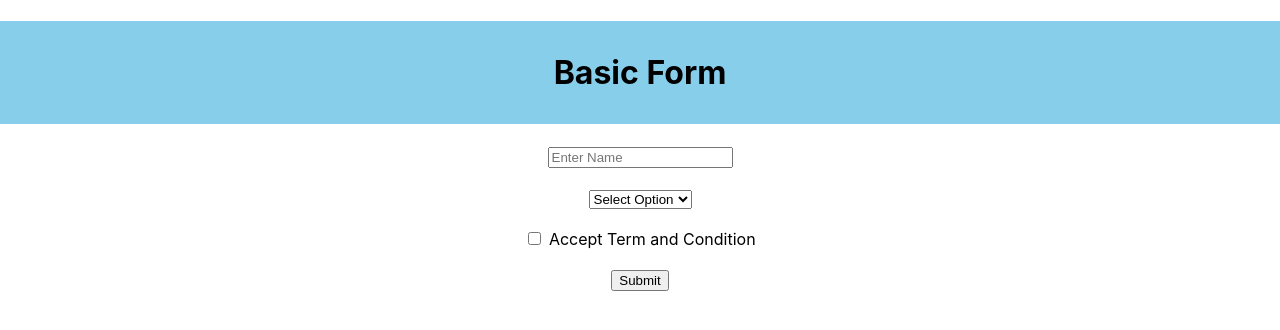
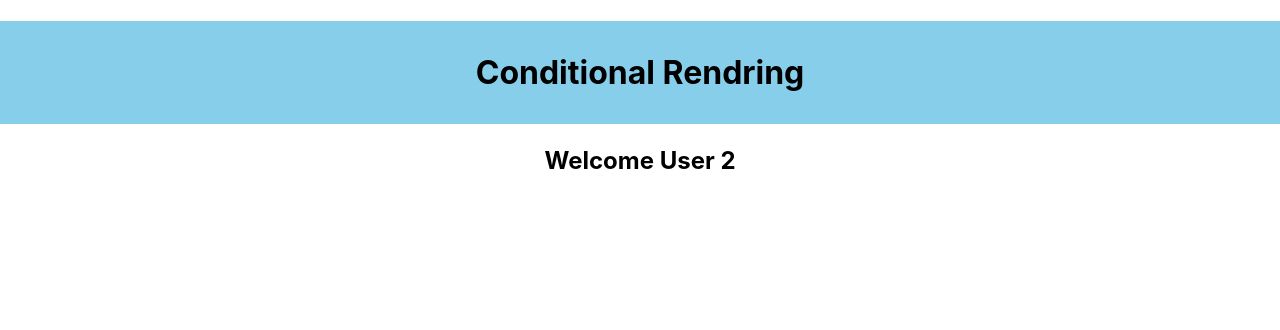
Before and after one commit to chandrabhanusonu/React-Example, a React (Create React App) app: page / in a window 1280 px wide. Shown: the top 330 px of the page. Built offline with nearby package versions, Linux system fonts and the light colour scheme.

Commit message:
Conditional Redring

```diff
--- a/src/App.js
+++ b/src/App.js
@@ -1,30 +1,16 @@
 
 import { useState } from 'react';
 import './App.css';
+import Profile from './Profile';
 
 function App() {
-  const [name,setName] = useState("");
-  const [tac,setTac] = useState(false);
-  const[intrest,setIntrest] = useState("");
-  function getFormData(e) {
-    console.log(name,tac,intrest);
-    e.preventDefault();
-  }
   return (
     <div className="App">
       <div>
-        <h1 style={{backgroundColor:"skyblue" , padding:"2rem"}}>Basic Form</h1>
+        <h1 style={{backgroundColor:"skyblue" , padding:"2rem"}}>Conditional Rendring</h1>
       </div>
-      <form onSubmit={getFormData}>
-        <input type="text" placeholder='Enter Name' onChange={(e) => setName(e.target.value)} /> <br /><br />
-        <select onChange={(e) => setIntrest(e.target.value)}>
-          <option>Select Option</option>
-          <option>Avanger</option>
-          <option>DC</option>
-        </select> <br /><br />
-        <input type="checkbox" onChange={(e) => setTac(e.target.checked)} /> <span>Accept Term and Condition</span> <br /><br />
-        <button type="submit">Submit</button>
-      </form>
+      <Profile />
+
     </div>
 
   );
--- /dev/null
+++ b/src/Profile.js
@@ -0,0 +1,17 @@
+import React,{useState} from "react";
+
+function Profile() {
+    const [loggedIn , setLoggedIn] = useState(2);
+    // const loggedIn = 2; This Also Condition Will Be work.
+
+        return(
+            <div>
+                {/* {loggedIn? <h2>Welcome Sonu</h2>: <h2>Welcome Guest</h2>} IF Else Condition */}
+                {loggedIn ===1 ? <h2>Welcome User 1</h2> : loggedIn ===2 ? <h2>Welcome User 2</h2>:<h2>Welcome User 3</h2>}
+            </div>
+        )
+
+
+}
+
+export default Profile;
```
